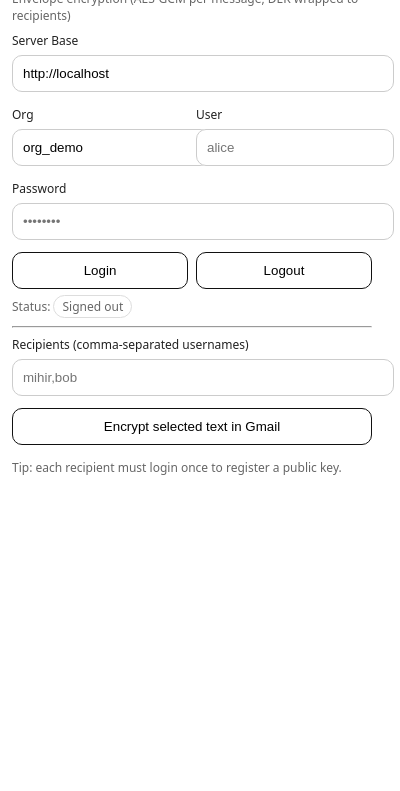
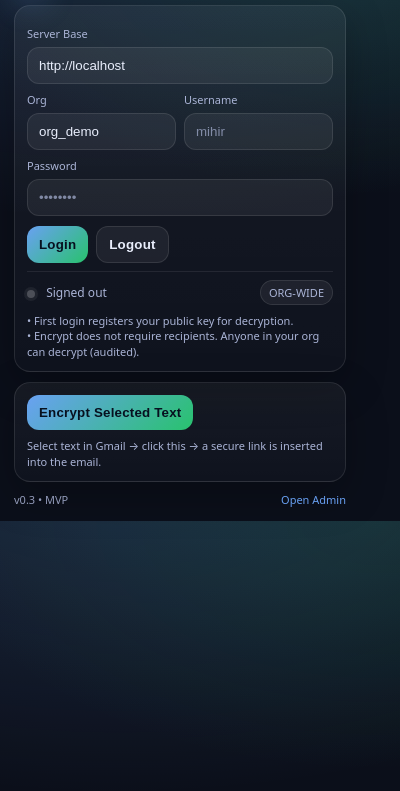
Before and after one commit to munnamihir/quantummail, a browser extension: page extension/popup.html in a window 400 px wide. Shown: the part 53-844 px from the top of the page. Drawn offline with Linux system fonts and the light colour scheme.

Commit message:
Update popup.html

```diff
--- a/extension/popup.html
+++ b/extension/popup.html
@@ -5,57 +5,234 @@
   <meta name="viewport" content="width=device-width,initial-scale=1" />
   <title>QuantumMail</title>
   <style>
-    body { font-family: system-ui, -apple-system, Segoe UI, Roboto, Arial; margin: 12px; width: 360px; }
-    input, button, textarea { width: 100%; padding: 10px; margin: 6px 0; border-radius: 10px; border: 1px solid #ccc; }
-    button { cursor: pointer; border-color:#111; background:#fff; }
-    .row { display:flex; gap:8px; }
-    .row > * { flex:1; }
-    .muted { color:#666; font-size: 12px; }
-    .ok { color:#0a7a2f; font-size: 12px; }
-    .err { color:#b00020; font-size: 12px; white-space: pre-wrap; }
-    label { font-size: 12px; color:#222; margin-top: 8px; display:block; }
-    .pill { display:inline-block; padding:2px 8px; border:1px solid #ddd; border-radius:999px; font-size: 12px; }
+    :root{
+      --bg:#0b0f1a;
+      --card:#12182a;
+      --card2:#0f1526;
+      --text:#e9eefc;
+      --muted:#aab4d6;
+      --border:rgba(255,255,255,.10);
+      --accent:#6ea8fe;
+      --good:#2bd576;
+      --bad:#ff5c77;
+      --btn:#ffffff;
+      --btnText:#0b0f1a;
+    }
+    *{box-sizing:border-box}
+    body{
+      margin:0;
+      font-family: system-ui,-apple-system,Segoe UI,Roboto,Arial;
+      width: 360px;
+      background: radial-gradient(1200px 600px at 30% -10%, rgba(110,168,254,.18), transparent 55%),
+                  radial-gradient(900px 500px at 95% 0%, rgba(43,213,118,.12), transparent 50%),
+                  var(--bg);
+      color:var(--text);
+    }
+    .wrap{ padding: 14px; }
+    .top{
+      display:flex; align-items:center; justify-content:space-between; gap:10px;
+      margin-bottom: 10px;
+    }
+    .brand{
+      display:flex; align-items:center; gap:10px;
+    }
+    .logo{
+      width:34px; height:34px; border-radius:12px;
+      background: linear-gradient(135deg, rgba(110,168,254,.95), rgba(43,213,118,.95));
+      box-shadow: 0 12px 30px rgba(110,168,254,.18);
+    }
+    .title{
+      display:flex; flex-direction:column;
+      line-height: 1.15;
+    }
+    .title b{ font-size: 14px; letter-spacing:.2px;}
+    .title span{ font-size: 12px; color:var(--muted); }
+
+    .pill{
+      font-size: 11px;
+      padding: 4px 8px;
+      border-radius: 999px;
+      border: 1px solid var(--border);
+      background: rgba(255,255,255,.06);
+      color: var(--muted);
+      max-width: 120px;
+      overflow:hidden;
+      text-overflow:ellipsis;
+      white-space:nowrap;
+    }
+
+    .card{
+      background: linear-gradient(180deg, rgba(255,255,255,.05), rgba(255,255,255,.02));
+      border:1px solid var(--border);
+      border-radius: 16px;
+      padding: 12px;
+      box-shadow: 0 14px 40px rgba(0,0,0,.25);
+      margin-bottom: 10px;
+    }
+    .row{ display:flex; gap:8px; }
+    .row > div{ flex:1; }
+
+    label{
+      display:block;
+      font-size: 11px;
+      color: var(--muted);
+      margin: 8px 0 6px;
+    }
+    input{
+      width:100%;
+      padding: 10px 11px;
+      border-radius: 12px;
+      border:1px solid var(--border);
+      background: rgba(255,255,255,.06);
+      color: var(--text);
+      outline:none;
+    }
+    input::placeholder{ color: rgba(170,180,214,.7); }
+
+    .actions{
+      display:flex; gap:8px;
+      margin-top: 10px;
+    }
+    button{
+      border-radius: 12px;
+      border: 1px solid var(--border);
+      background: rgba(255,255,255,.06);
+      color: var(--text);
+      padding: 10px 12px;
+      cursor:pointer;
+      font-weight: 700;
+      letter-spacing: .2px;
+    }
+    button.primary{
+      background: linear-gradient(135deg, rgba(110,168,254,.95), rgba(43,213,118,.90));
+      border: none;
+      color: #07101f;
+    }
+    button:hover{ filter: brightness(1.06); }
+
+    .mini{
+      font-size: 11px;
+      color: var(--muted);
+      line-height: 1.4;
+      margin-top: 8px;
+    }
+
+    .statusRow{
+      display:flex;
+      align-items:center;
+      justify-content:space-between;
+      gap:10px;
+      margin-top: 8px;
+      padding-top: 8px;
+      border-top:1px solid rgba(255,255,255,.08);
+    }
+    .statusText{
+      font-size: 12px;
+      color: var(--muted);
+    }
+    .dot{
+      width:8px; height:8px; border-radius: 999px;
+      background: rgba(255,255,255,.25);
+      box-shadow: 0 0 0 3px rgba(255,255,255,.06);
+      display:inline-block;
+      margin-right:8px;
+      vertical-align: middle;
+    }
+    .dot.good{ background: var(--good); box-shadow:0 0 0 3px rgba(43,213,118,.15); }
+    .dot.bad{ background: var(--bad); box-shadow:0 0 0 3px rgba(255,92,119,.15); }
+
+    .msgOk{ color: var(--good); font-size: 12px; margin-top: 8px; white-space: pre-wrap; }
+    .msgErr{ color: var(--bad); font-size: 12px; margin-top: 8px; white-space: pre-wrap; }
+
+    .foot{
+      margin-top: 6px;
+      font-size: 11px;
+      color: rgba(170,180,214,.85);
+      display:flex;
+      justify-content:space-between;
+      align-items:center;
+      gap:10px;
+    }
+    .link{
+      color: rgba(110,168,254,.95);
+      text-decoration:none;
+      cursor:pointer;
+    }
   </style>
 </head>
+
 <body>
-  <h3 style="margin:0 0 6px 0;">QuantumMail</h3>
-  <div class="muted">Envelope encryption (AES-GCM per message, DEK wrapped to recipients)</div>
+  <div class="wrap">
+    <div class="top">
+      <div class="brand">
+        <div class="logo"></div>
+        <div class="title">
+          <b>QuantumMail</b>
+          <span>Org-wide secure link encryption</span>
+        </div>
+      </div>
+      <div id="who" class="pill">Signed out</div>
+    </div>
 
+    <div class="card" id="loginCard">
+      <div class="row">
+        <div>
           <label>Server Base</label>
           <input id="serverBase" placeholder="https://...-5173.app.github.dev" />
+        </div>
+      </div>
 
       <div class="row">
         <div>
           <label>Org</label>
-      <input id="orgId" placeholder="org_demo" />
+          <input id="orgId" placeholder="org_demo" value="org_demo" />
         </div>
         <div>
-      <label>User</label>
-      <input id="username" placeholder="alice" />
+          <label>Username</label>
+          <input id="username" placeholder="mihir" />
         </div>
       </div>
 
+      <div class="row">
+        <div>
           <label>Password</label>
           <input id="password" type="password" placeholder="••••••••" />
+        </div>
+      </div>
 
-  <div class="row">
-    <button id="btnLogin">Login</button>
+      <div class="actions">
+        <button id="btnLogin" class="primary">Login</button>
         <button id="btnLogout">Logout</button>
       </div>
 
-  <div class="muted">Status: <span id="status" class="pill">Signed out</span></div>
-  <div id="ok" class="ok"></div>
-  <div id="err" class="err"></div>
+      <div class="statusRow">
+        <div class="statusText">
+          <span id="dot" class="dot"></span>
+          <span id="status">Not signed in</span>
+        </div>
+        <div class="pill" id="mode">ORG-WIDE</div>
+      </div>
 
-  <hr />
+      <div id="ok" class="msgOk"></div>
+      <div id="err" class="msgErr"></div>
 
-  <label>Recipients (comma-separated usernames)</label>
-  <input id="recipients" placeholder="mihir,bob" />
+      <div class="mini">
+        • First login registers your public key for decryption.<br/>
+        • Encrypt does not require recipients. Anyone in your org can decrypt (audited).
+      </div>
+    </div>
 
-  <button id="btnEncrypt">Encrypt selected text in Gmail</button>
+    <div class="card">
+      <button id="btnEncrypt" class="primary">Encrypt Selected Text</button>
+      <div class="mini">
+        Select text in Gmail → click this → a secure link is inserted into the email.
+      </div>
+    </div>
 
-  <div class="muted" style="margin-top:8px;">
-    Tip: each recipient must login once to register a public key.
+    <div class="foot">
+      <span>v0.3 • MVP</span>
+      <a class="link" id="openAdmin">Open Admin</a>
+    </div>
   </div>
 
   <script type="module" src="popup.js"></script>
```
Lines whose indentation alone changed are shown as unchanged.
